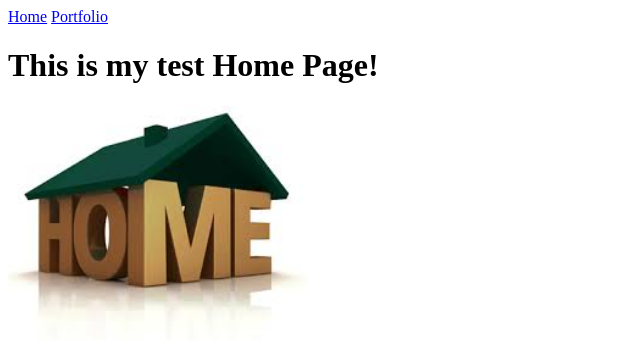
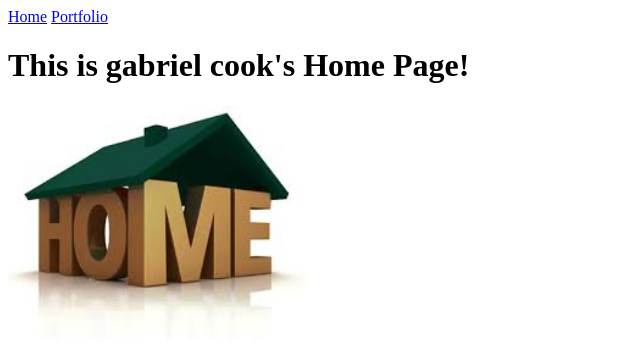
Before and after one commit to gabrielc2002/gabrielc2002.github.io, a plain HTML site: page my_website/index.html in a window 1280 px wide. Shown: the whole page, without its empty margins (0-640 px from the left). Drawn offline with Linux system fonts and the light colour scheme.

Commit message:
Changed the heading

```diff
--- a/my_website/This is Gabriel Cook's Homepage.html
+++ b/my_website/index.html
@@ -7,7 +7,7 @@
   <body>
     <a href="index.html">Home</a>
     <a href="portfolio.html">Portfolio</a>
-    <h1>This is my test Home Page!</h1>
+    <h1>This is gabriel cook's Home Page!</h1>
     <img src="images/home.jpg" height="250">
   </body>
 </html>
```
